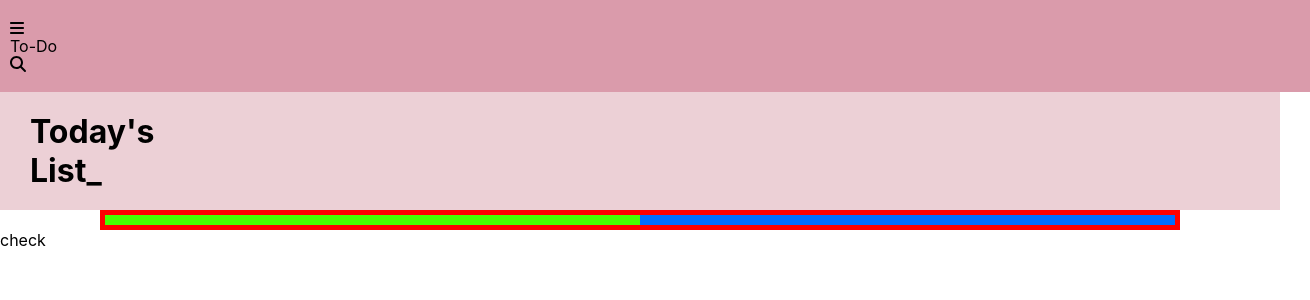
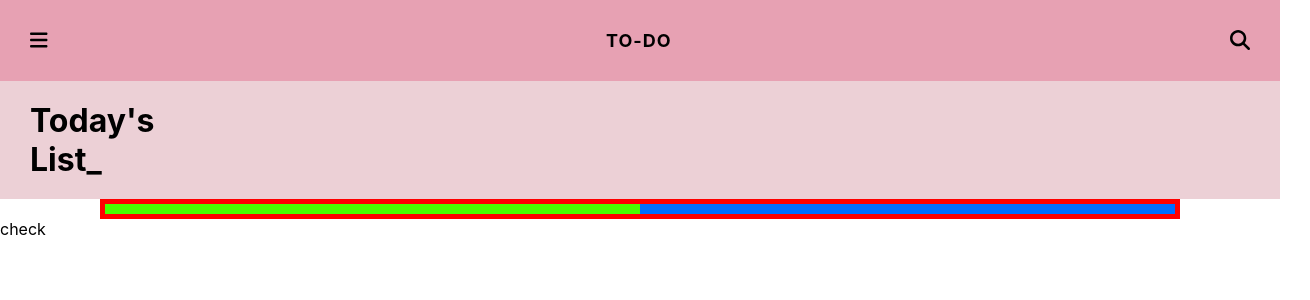
Before and after one commit to Nidinaz/To-Do-React, a React (Create React App) app: page / in a window 1280 px wide. Shown: the top 300 px of the page, 1310 px wide, since content can reach past the window. Built offline with nearby package versions, Linux system fonts and the light colour scheme.

Commit message:
styling Header with flex

```diff
--- a/src/App.css
+++ b/src/App.css
@@ -1,10 +1,27 @@
 
 header {
-  width: 100%;
+  width: auto;
   height: auto;
   padding: 20px 20px 20px 10px ;
-  background-color: rgba(209, 130, 150, .8);
+  background-color: rgba(226, 138, 160, 0.8);
+  display: flex;
+  flex-direction: row;
+  justify-content: space-between;
+  padding: 30px;
+}
 
+.to_do_list_name {
+  font-weight: bolder;
+  letter-spacing: 1px;
+  text-transform: uppercase;
+  font-size: 18px;
+}
+
+.settingIcons {
+  display: flex;
+  width: auto;
+  height: auto;
+  font-size: 20px;
 }
 
 h1 {
@@ -45,10 +62,7 @@ h1 {
 
 /* .buttons {
 
+
+
+
 } */
-
-.settingIcons {
-  display: flex;
-  width: auto;
-  height: auto;
-}
--- a/src/Header.jsx
+++ b/src/Header.jsx
@@ -7,7 +7,7 @@ const Header = () => {
             <div className='settingIcons'>
             <FontAwesomeIcon icon={faBars} />
               </div>
-            <div className='to_to_tist_name'>To-Do</div>
+            <div className='to_do_list_name'>To-Do</div>
             <div className='settingIcons'>
                 <FontAwesomeIcon icon={faMagnifyingGlass} />
             </div>
```
